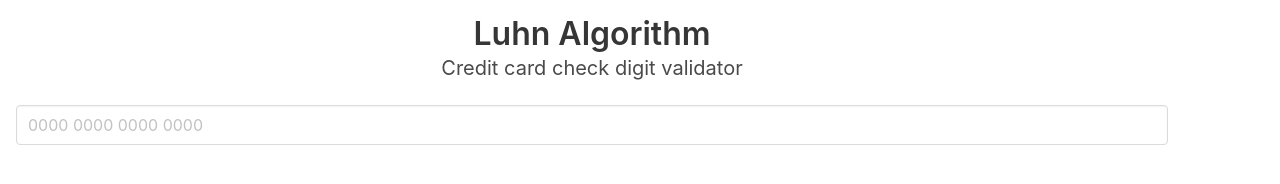
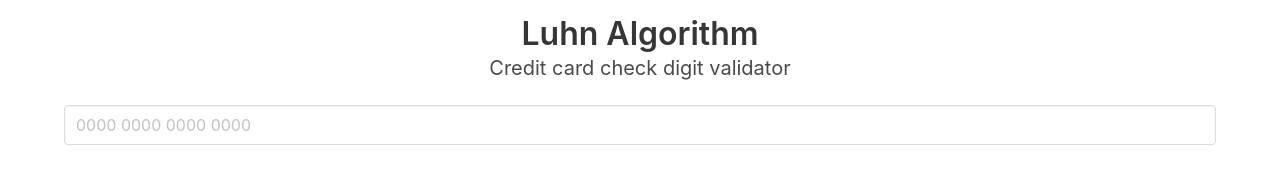
Before and after one commit to justingolden21/luhn, a plain HTML site: page index.html in a window 1280 px wide. Drawn offline with nearby package versions, Linux system fonts and the light colour scheme.

Commit message:
Update index.html

```diff
--- a/index.html
+++ b/index.html
@@ -10,7 +10,7 @@
 	<link rel="stylesheet" href="https://cdn.jsdelivr.net/npm/bulma@0.9.3/css/bulma.min.css">
 </head>
 
-<body class="container has-text-centered m-4">
+<body class="container mx-auto has-text-centered m-4">
 	<h1 class="title">Luhn Algorithm</h1>
 	<h2 class="subtitle">Credit card check digit validator</h2>
 	<input id="card-input" class="input" type="text" placeholder="0000 0000 0000 0000" />
```
